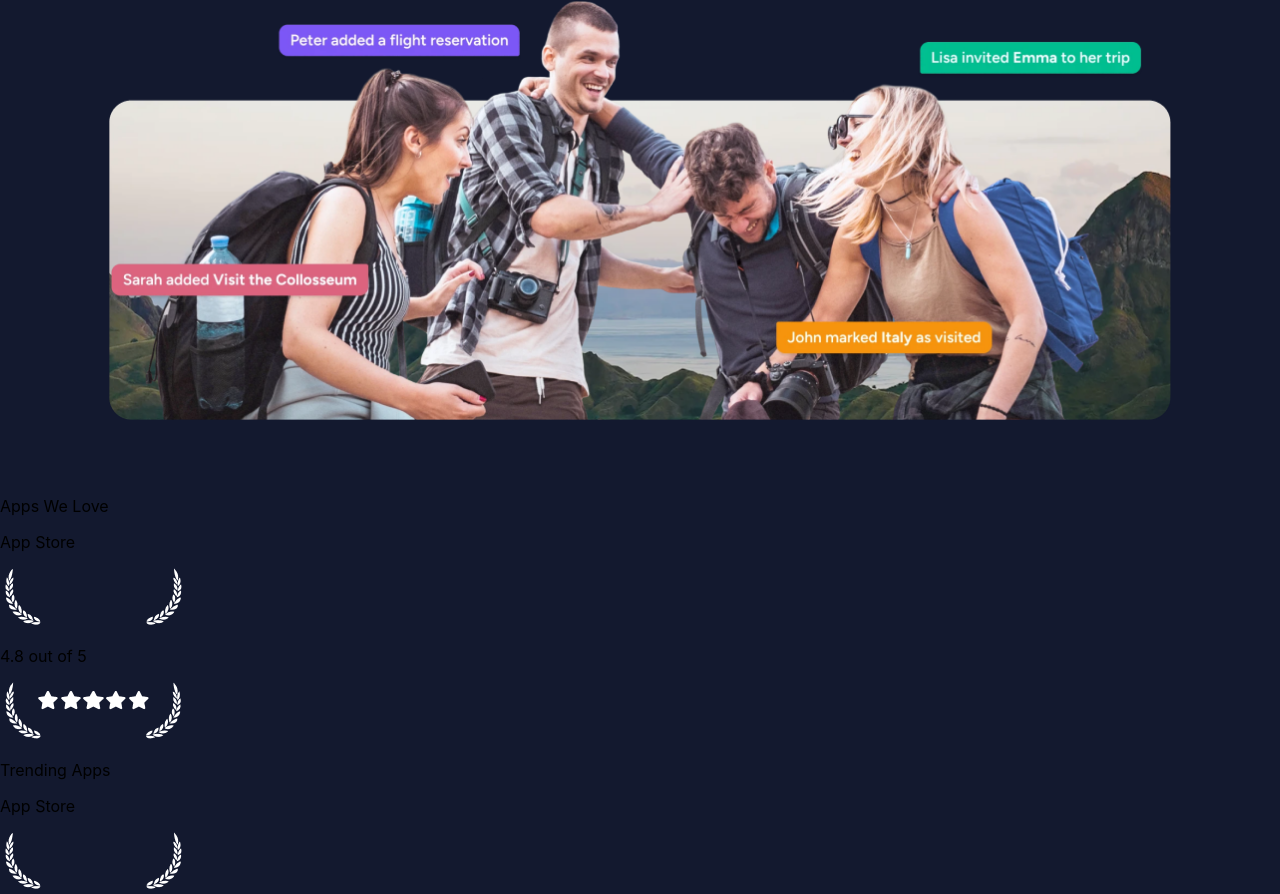
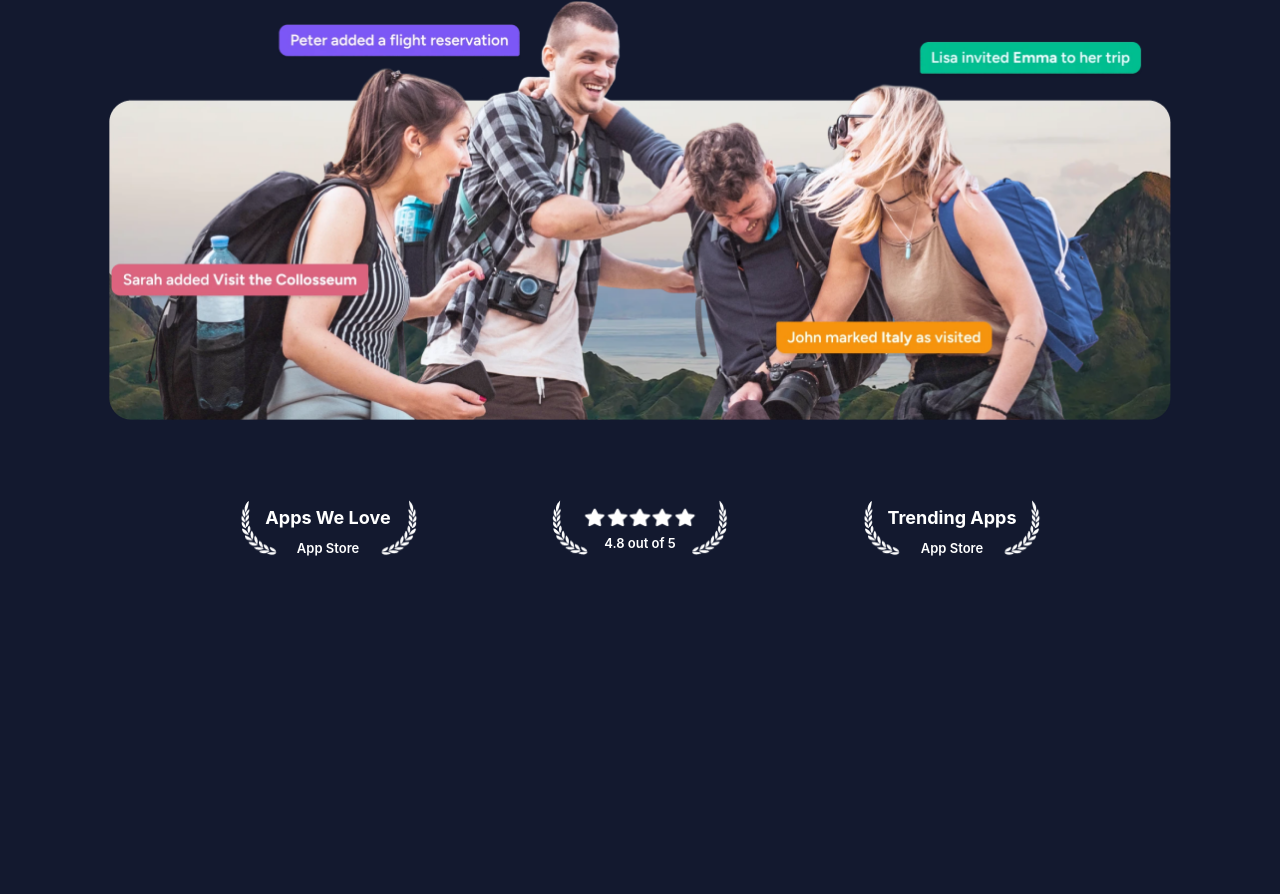
Before and after one commit to JoudHijaz/CSS-HTML-Practice-Build-a-landpage, a plain HTML site: page index.html in a window 1280 px wide. Shown: the part 740-1634 px from the top of the page. After the commit the page ends 1336 px from the top, so only its background shows below. Drawn offline with Linux system fonts and the light colour scheme.

Commit message:
Added section-two styles and images, updated section-one styles, and reorganized assets: - Modified section-one.css - Added section-two.css - Renamed logo-light.svg.png to assets/img/header/logo-light.svg.png - Added section-one.png to assets/img/section-one/ - Added ribbon-default-white.svg.png and ribbon-rating-white.svg.png to assets/img/section-two/ - Updated index.html to reflect these changes

```diff
--- a/assets/css-styles/section-two.css
+++ b/assets/css-styles/section-two.css
@@ -5,7 +5,6 @@
     align-items: center;
     text-align: center;
     padding: 20px 0;
-    background-color: #1a2238; /* Ensure background color matches */
 }
 
 .ribbons {
@@ -13,33 +12,60 @@
     flex-direction: row;
     justify-content: space-around;
     align-items: center;
-    width: 100%; /* Set to full width */
-    max-width: 912px; /* Maximum width to contain the elements */
-    padding: 0 20px;
-    gap: 20px; /* Optional spacing between items */
+    width: 912px; /* Fixed width as specified */
+    padding: 0 154.59px 20px 154.59px; /* Right, Bottom, Left padding */
+    gap: 23.9px; /* Gap between items */
+    margin: 0 auto; /* Centering the container */
 }
 
 .ribbon-item {
+    position: relative;
+    width: 185px; /* Set width based on provided layout */
+    height: 56px; /* Set height based on provided layout */
     display: flex;
     flex-direction: column;
+    justify-content: center; /* Center text vertically */
     align-items: center;
-    color: #FFFFFF;
+    text-align: center;
+    color: #FFFFFF; /* White text color for readability */
+}
+
+.ribbon-item .container {
+    position: relative;
+    z-index: 9; /* Ensures text stays on top */
 }
 
 .ribbon-item .label {
     font-size: 18px;
     font-weight: 700;
     line-height: 30px;
+    margin-bottom: 5px; /* Space between label and stars or other elements */
 }
-
-.ribbon-item .store {
+.rating{
+    margin-top: 30px;
+}
+.rating p{
     font-size: 13px;
     font-weight: 600;
     line-height: 21px;
 }
 
+.ribbon-item .store  {
+    font-size: 13px;
+    font-weight: 600;
+    line-height: 21px;
+    margin-top: 5px;
+}
+
 .ribbon-item img {
-    width: 185px;
-    height: 57px;
-    margin: 8px 0; /* Add vertical space between text and image */
+    position: absolute;
+    top: 0;
+    left: 0;
+    width: 100%; /* Match the ribbon-item width */
+    height: 100%; /* Match the ribbon-item height */
+    z-index: 1; /* Place it behind the text */
 }
+
+@media screen and (max-width: 390px) {
+
+}
--- a/index.html
+++ b/index.html
@@ -6,7 +6,10 @@
     <title>Document</title>
     <link rel="stylesheet" href="./assets/css-styles/global.css">
     <link rel="stylesheet" href="./assets/css-styles/header.css">
-    <link rel="stylesheet" href="./assets/css-styles/section-one.css"></head>
+    <link rel="stylesheet" href="./assets/css-styles/section-one.css">
+    <link rel="stylesheet" href="./assets/css-styles/section-two.css">
+
+</head>
 <body>
     <div class="header">
         <div class="div-container">
@@ -49,15 +52,22 @@
                     <p class="store">App Store</p>
                 </div>
                 <img src="./assets/img/section-two/ribbon-default-white.svg.png" alt="app-store">
+
             </div>
             <div class="ribbon-item">
-                <p>4.8 out of 5</p>
+                <div class="rating">
+                    <p>4.8 out of 5</p>
+                </div>
                 <img src="./assets/img/section-two/ribbon-rating-white.svg.png" alt="app-store">
+
             </div>
             <div class="ribbon-item">
-                <p class="label">Trending Apps</p>
-                <p class="store">App Store</p>
+                <div class="container">
+                    <p class="label">Trending Apps</p>
+                    <p class="store">App Store</p>
+                </div>
                 <img src="./assets/img/section-two/ribbon-default-white.svg.png" alt="app-store">
+
             </div>
 
         </div>
```
